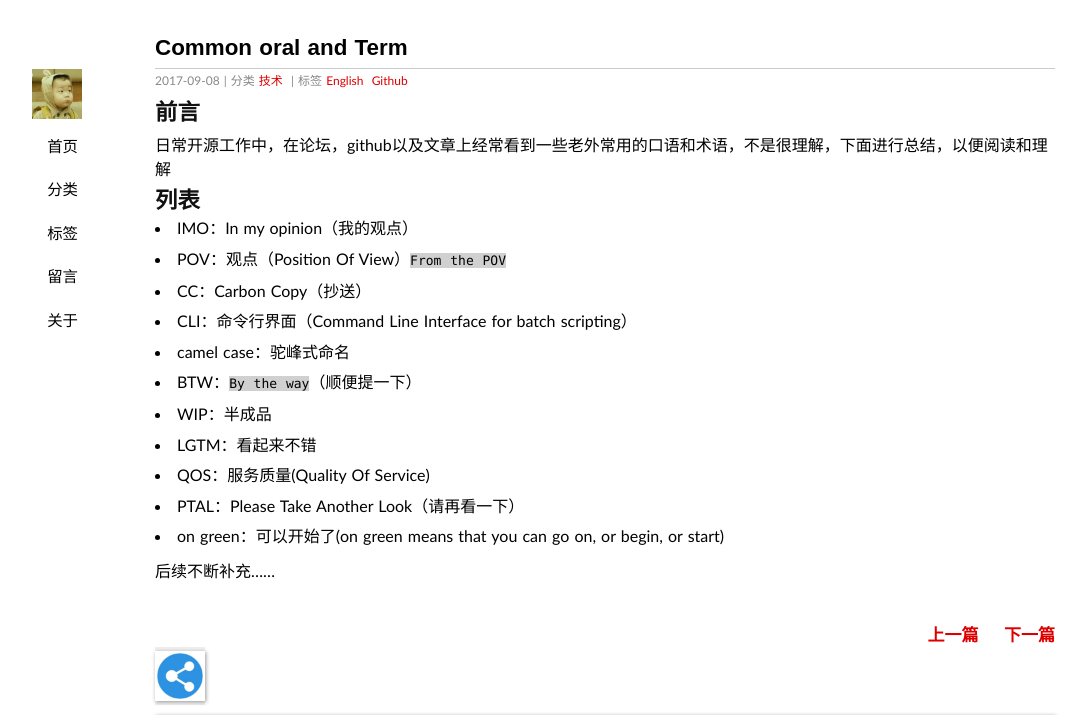
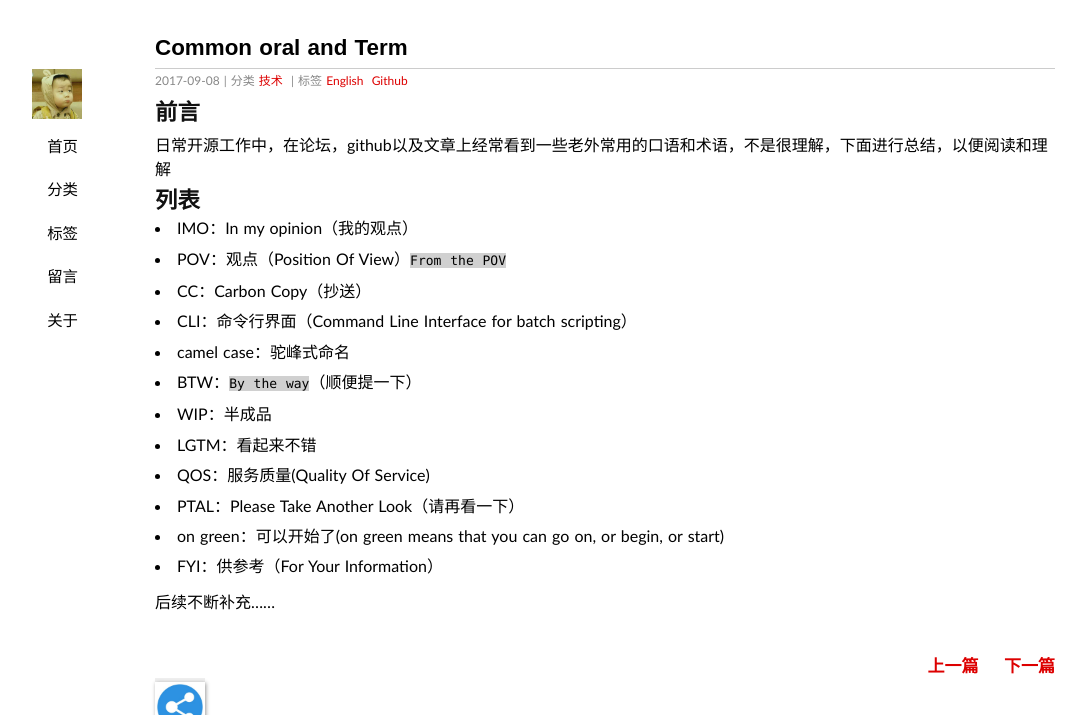
Before and after one commit to duyanghao/duyanghao.github.io, a Jekyll site: the page built from _posts/2017-9-8-Common-oral.md, in a window 1280 px wide. Shown: the top 715 px of the page, without its empty margins (35-1122 px from the left). Built offline with Jekyll 4.4.1, drawn with Linux system fonts in a browser that asks for light colours; some web fonts are replaced; comment, search, counter and statistics services are not loaded; grey boxes are pictures that could not be loaded.

Commit message:
git add 2017-9-8-Common-oral.md
Signed-off-by: “duyanghao” <1294057873@qq.com>

```diff
--- a/_posts/2017-9-8-Common-oral.md
+++ b/_posts/2017-9-8-Common-oral.md
@@ -24,5 +24,6 @@ excerpt: 工作中常用口语和术语积累……
 * QOS：服务质量(Quality Of Service)
 * PTAL：Please Take Another Look（请再看一下）
 * on green：可以开始了(on green means that you can go on, or begin, or start)
+* FYI：供参考（For Your Information）
 
 后续不断补充……
```
Also changed, not shown: _posts/2017-3-1-DemoOs.md (+0 -2 lines).
